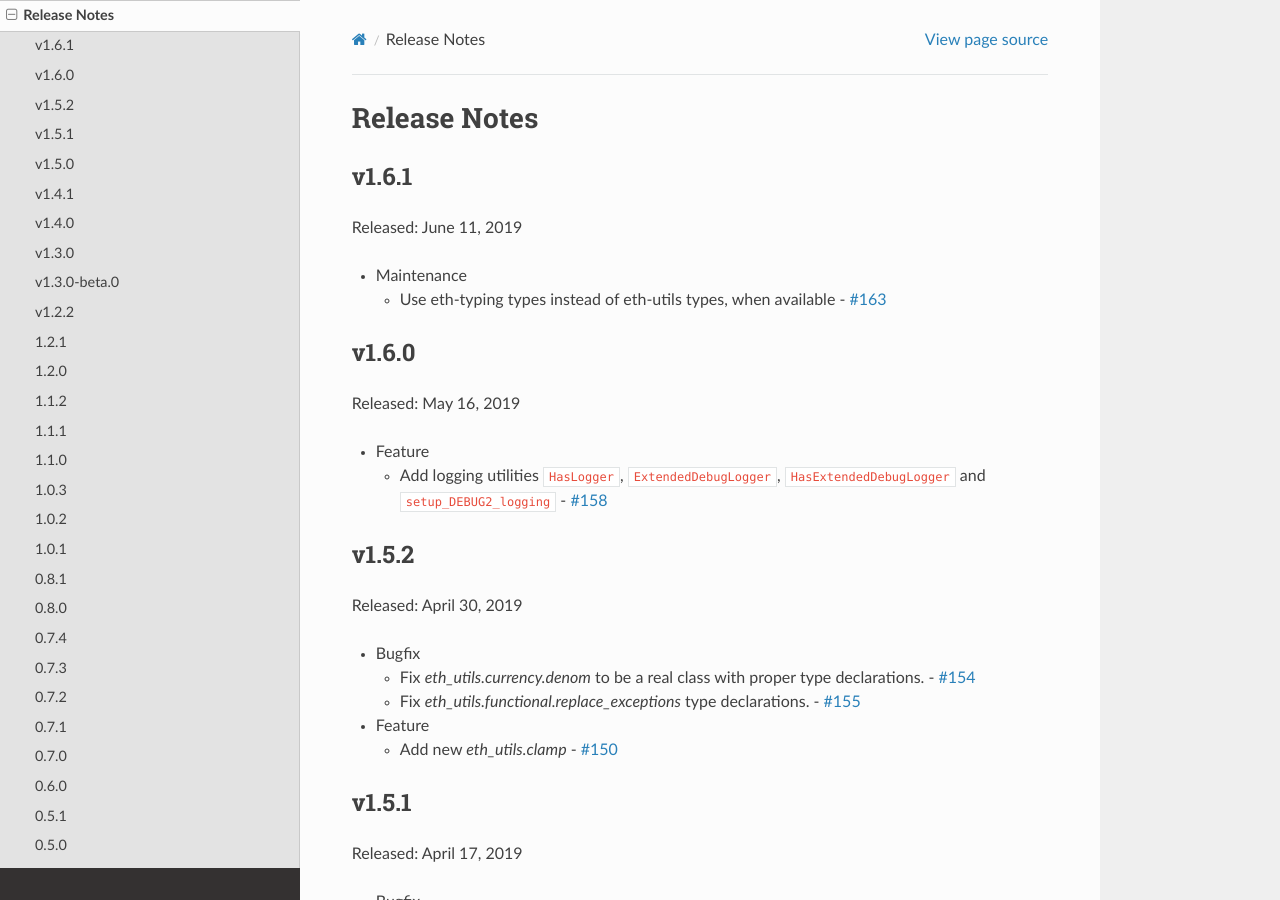
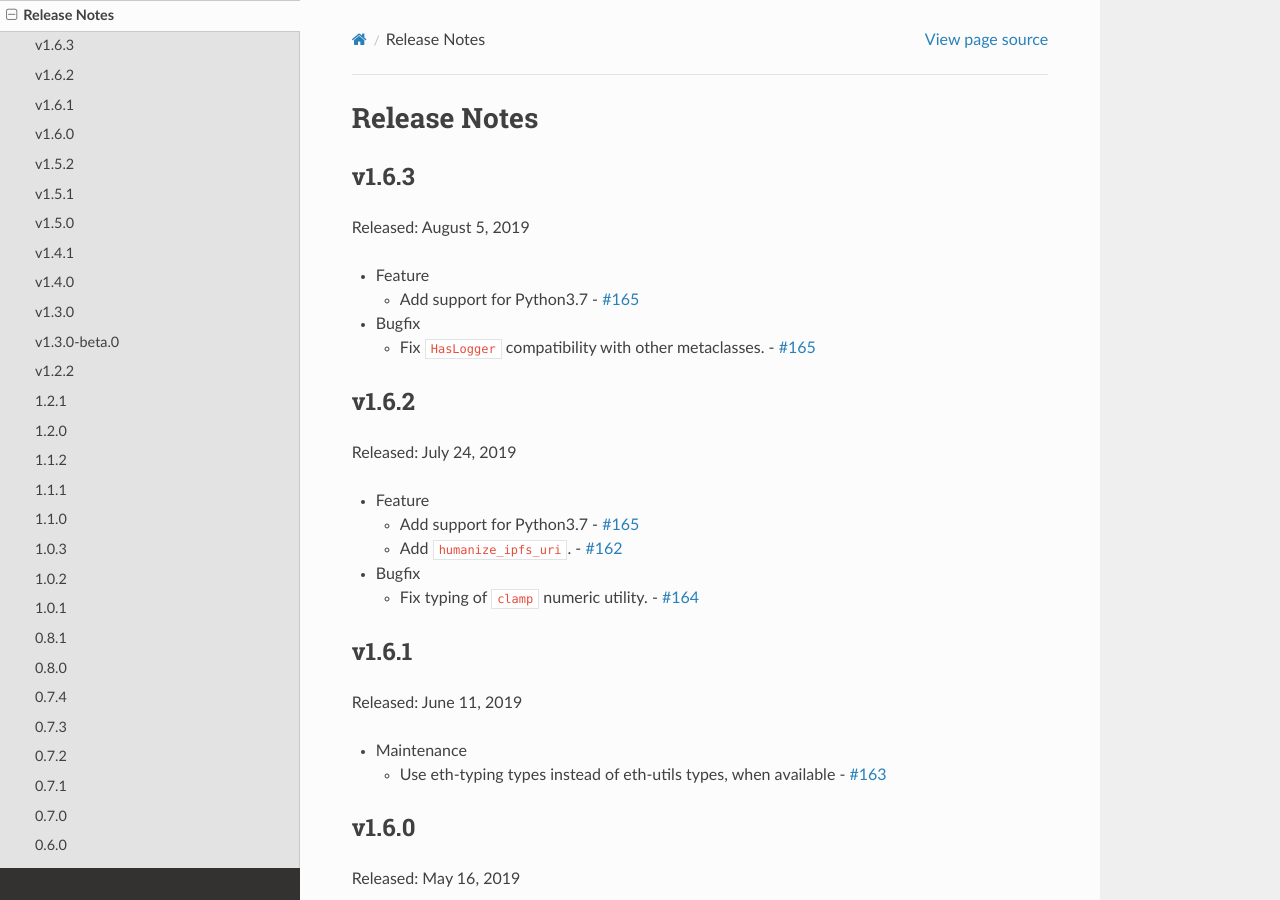
Before and after one commit to ethereum/eth-utils, a Sphinx documentation site: the page built from docs/releases.rst, in a window 1280 px wide and 900 px high. Built offline with Sphinx 7.4.7 and the Read the Docs theme 2.0.0, drawn with Linux system fonts in a browser that asks for light colours; pages that are not in the unit, such as notebooks, are missing from menus.

Commit message:
update release notes

```diff
--- a/docs/releases.rst
+++ b/docs/releases.rst
@@ -1,5 +1,37 @@
 Release Notes
 =============
+
+v1.6.3
+--------------
+
+Released: August 5, 2019
+
+- Feature
+
+  - Add support for Python3.7
+    - `#165 <https://github.com/ethereum/eth-utils/pull/165>`_
+
+- Bugfix
+
+  - Fix ``HasLogger`` compatibility with other metaclasses.
+    - `#165 <https://github.com/ethereum/eth-utils/pull/165>`_
+
+v1.6.2
+--------------
+
+Released: July 24, 2019
+
+- Feature
+
+  - Add support for Python3.7
+    - `#165 <https://github.com/ethereum/eth-utils/pull/165>`_
+  - Add ``humanize_ipfs_uri``.
+    - `#162 <https://github.com/ethereum/eth-utils/pull/162>`_
+
+- Bugfix
+
+  - Fix typing of ``clamp`` numeric utility.
+    - `#164 <https://github.com/ethereum/eth-utils/pull/164>`_
 
 v1.6.1
 --------------
```
